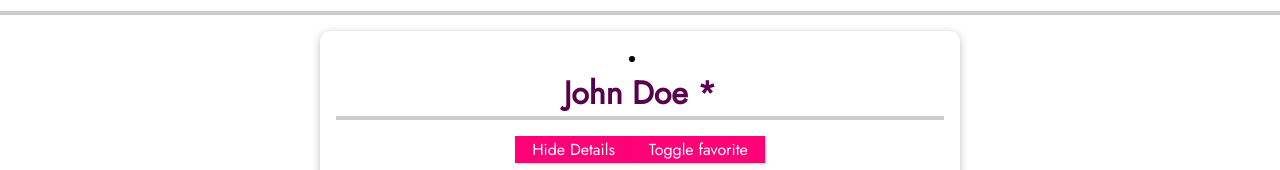
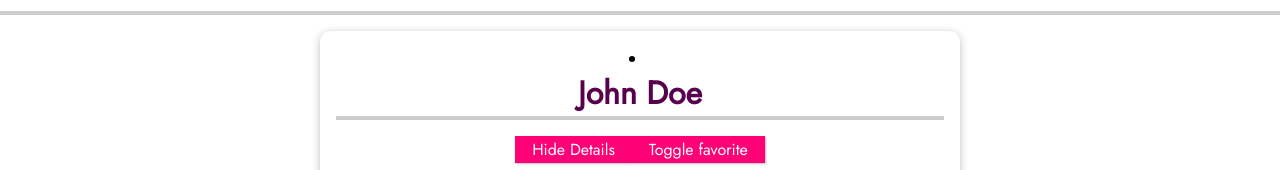
Before and after one commit to cyrilmarois/udemy-vue, a Vue app in the folder Projects/vue-first-app/: page / in a window 1280 px wide. Shown: the part 163-333 px from the top of the page. Built offline with nearby package versions, Linux system fonts and the light colour scheme.

Commit message:
feat(validation): add validation on favorite

```diff
--- a/Projects/vue-first-app/src/App.vue
+++ b/Projects/vue-first-app/src/App.vue
@@ -6,7 +6,7 @@
     last-name="Doe"
     phone="01 02 03 04 06"
     email="johndoe@gmail.com"
-    isFavorite="1"
+    isFavorite="10"
   ></contact-list>
   <contact-list
     id="2"
--- a/Projects/vue-first-app/src/components/ContactList.vue
+++ b/Projects/vue-first-app/src/components/ContactList.vue
@@ -37,6 +37,9 @@ export default {
       type: String,
       required: false,
       default: '0', // or any function
+      validator: function (value) {
+        return value === '0' || value === '1';
+      },
     },
   },
   data() {
```
